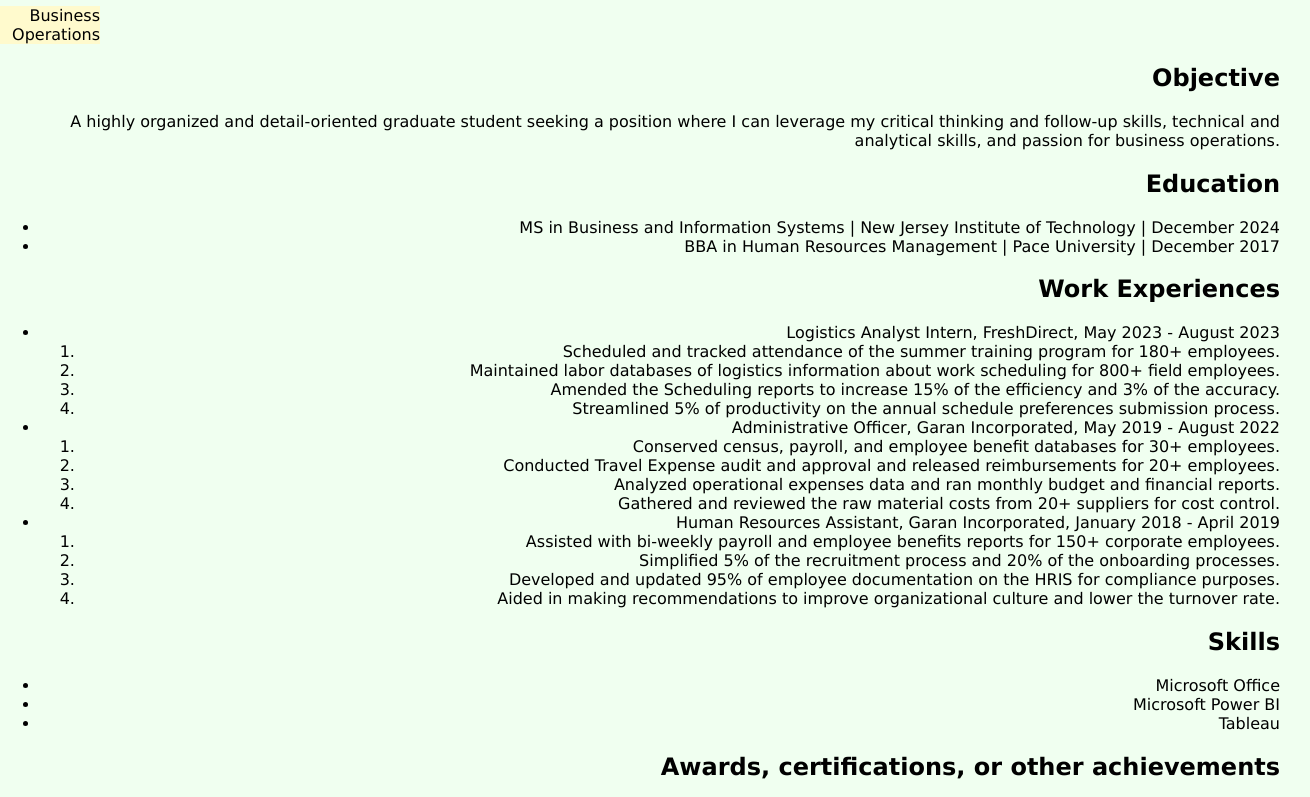
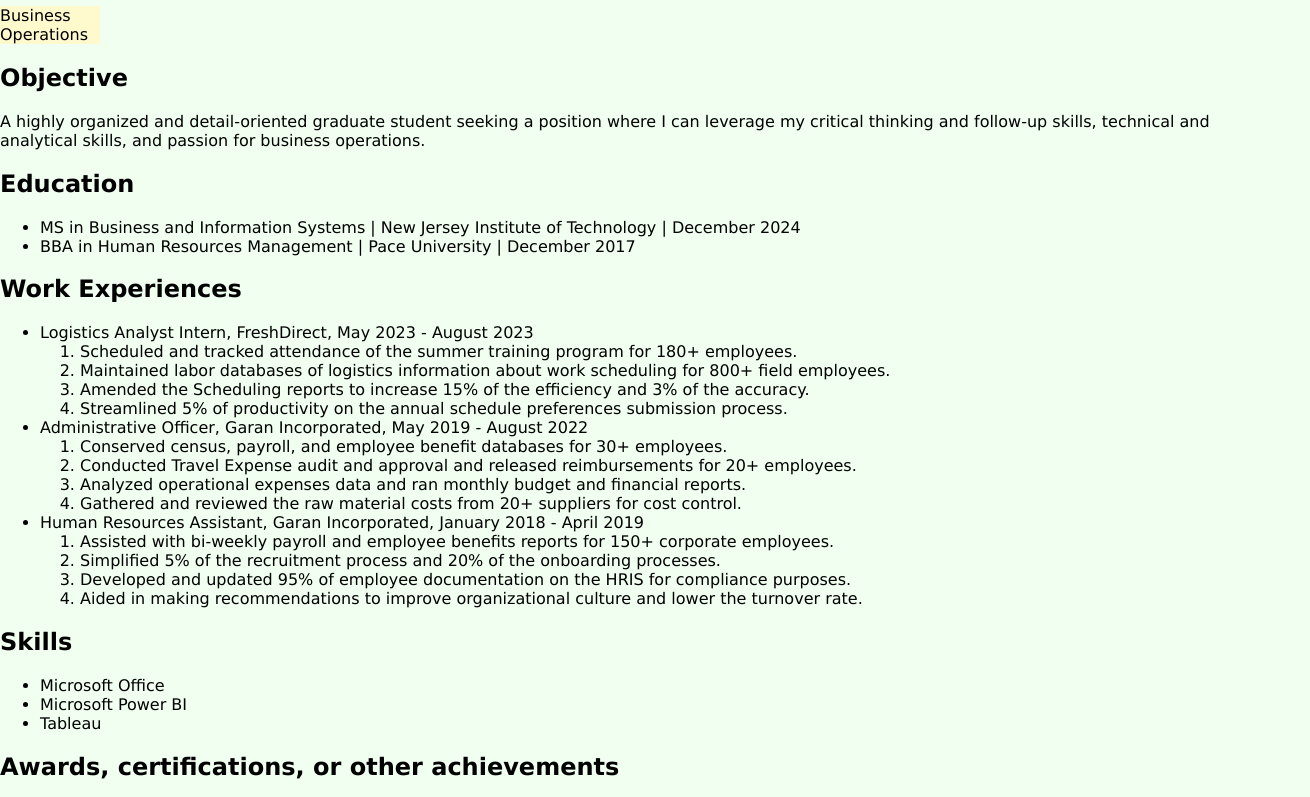
Before and after one commit to kk682/index.html-and-style.css, a plain HTML site: page index.html in a window 1280 px wide. Shown: the part 75-872 px from the top of the page, 1310 px wide, since content can reach past the window. Drawn offline with Linux system fonts and the light colour scheme.

Commit message:
09252023 9:27PM

```diff
--- a/index.html
+++ b/index.html
@@ -7,7 +7,7 @@
 <head>
     <meta charset="UTF-8">
     <meta name="viewport" content="width=device-width, initial-scale=1.0">
-    <title>Ki Wai Kwan's Personal Site</title>
+    <title>My Resume</title>
     <link rel="stylesheet" href="styles.css">
     <link rel="shortcut icon" href="L6023.png" type="image/x-icon">
 </head>
--- a/styles.css
+++ b/styles.css
@@ -1,7 +1,7 @@
 body{
     background-color: honeydew;
     margin: 0;
-    text-align: right;
+    text-align: left;
     font-family: Verdana, Geneva, Tahoma, sans-serif;
 }
 
```
